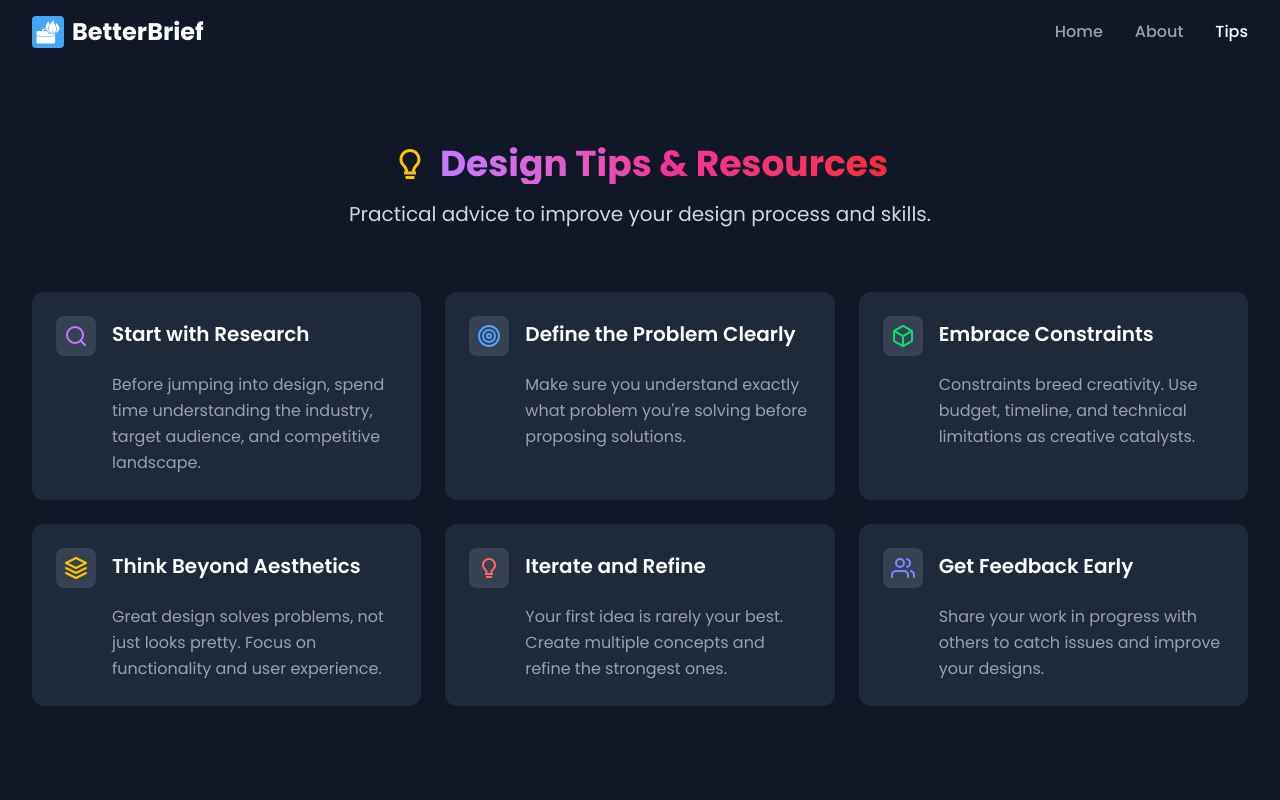
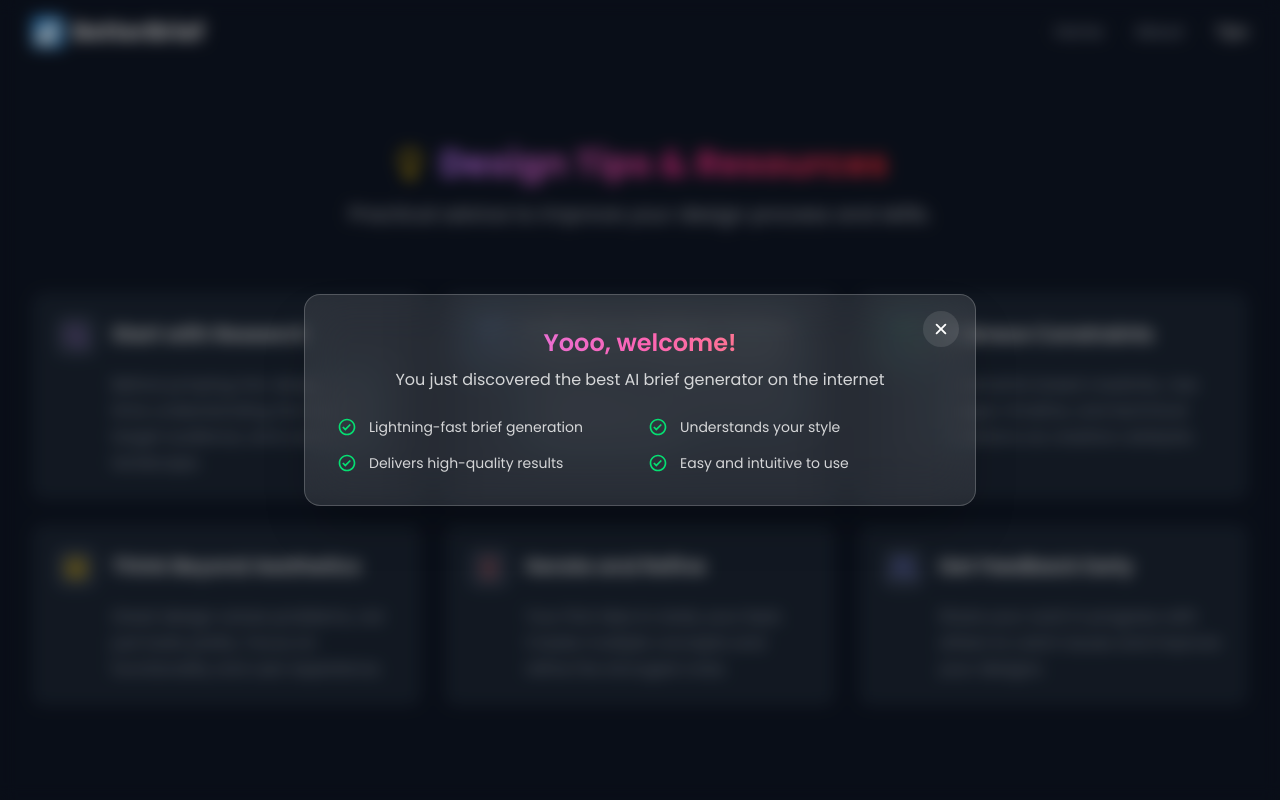
Before and after one commit to iamshamimimran/GOOD-BRIEF, a React (Vite) app: page /tips in a window 1280 px wide. Shown: the top 800 px of the page. Built offline with nearby package versions, Linux system fonts and the light colour scheme.

Commit message:
A modal Update

```diff
--- a/index.html
+++ b/index.html
@@ -7,6 +7,7 @@
   <meta name="viewport" content="width=device-width, initial-scale=1.0" />
   <style>
     @import url('https://fonts.googleapis.com/css2?family=Poppins:ital,wght@0,100;0,200;0,300;0,400;0,500;0,600;0,700;0,800;0,900;1,100;1,200;1,300;1,400;1,500;1,600;1,700;1,800;1,900&display=swap');
+    @import url('https://fonts.googleapis.com/css2?family=Titillium+Web:ital,wght@0,200;0,300;0,400;0,600;0,700;0,900;1,200;1,300;1,400;1,600;1,700&display=swap');
   </style>
   <title>Better Brief</title>
 </head>
--- a/src/App.jsx
+++ b/src/App.jsx
@@ -5,11 +5,13 @@ import Footer from "./components/Footer";
 import Home from "./pages/Home";
 import About from "./pages/About";
 import Tips from "./pages/Tips";
+import NotificationModal from "./components/NotificationModal";
 
 function App() {
   return (
     <Router>
       <div className="min-h-screen">
+        <NotificationModal />
         <Header />
         <main>
           <Routes>
--- a/src/components/Header.jsx
+++ b/src/components/Header.jsx
@@ -52,7 +52,7 @@ const Header = () => {
   return (
     <>
       <header
-        className={`fixed top-0 left-0 right-0 z-50 transition-all duration-300 ${
+        className={`fixed top-0 left-0 right-0 transition-all duration-300 ${
           scrolled
             ? "bg-gray-900 border-b border-gray-800 shadow-lg py-2"
             : "bg-gray-900 py-4"
--- /dev/null
+++ b/src/components/NotificationModal.jsx
@@ -0,0 +1,78 @@
+import { useEffect, useState } from "react";
+import { BiCheckCircle } from "react-icons/bi";
+import { IoClose } from "react-icons/io5";
+
+export default function NotificationModal() {
+  const [show, setShow] = useState(false);
+
+  // Lock scroll when modal is open
+  useEffect(() => {
+    if (show) {
+      document.body.classList.add("overflow-hidden");
+    } else {
+      document.body.classList.remove("overflow-hidden");
+    }
+    return () => document.body.classList.remove("overflow-hidden");
+  }, [show]);
+
+  // Show on first visit
+  useEffect(() => {
+    const visited = sessionStorage.getItem("hasVisited");
+    if (!visited) {
+      setShow(true);
+      sessionStorage.setItem("hasVisited", "true");
+    }
+  }, []);
+
+  if (!show) return null;
+
+  return (
+    <>
+      {/* Backdrop */}
+      <div className="fixed inset-0 bg-black/40 backdrop-blur-sm z-50" />
+
+      {/* Modal */}
+      <div className="fixed inset-0 z-60 flex items-center justify-center px-4 sm:px-6">
+        <div className="relative w-full max-w-lg sm:max-w-xl lg:max-w-2xl bg-white/10 backdrop-blur-xl border border-white/20 rounded-2xl shadow-2xl p-6 sm:p-8 overflow-y-auto max-h-[90vh]">
+          {/* Close button */}
+          <button
+            onClick={() => setShow(false)}
+            className="absolute top-4 right-4 p-2 rounded-full bg-white/10 hover:bg-white/20 transition-all duration-200 group"
+          >
+            <IoClose className="w-5 h-5 text-white group-hover:rotate-90 transition-transform duration-200" />
+          </button>
+
+          {/* Content */}
+          <div className="text-center space-y-6">
+            {/* Title */}
+            <div className="space-y-2">
+              <h2 className="text-xl sm:text-2xl font-semibold bg-gradient-to-r from-purple-400 via-pink-400 to-orange-400 bg-clip-text text-transparent">
+                Yooo, welcome!
+              </h2>
+              <p className="text-white/80 text-sm sm:text-base leading-relaxed">
+                You just discovered the best AI brief generator on the internet
+              </p>
+            </div>
+
+            {/* Features */}
+            <div className="grid grid-cols-1 sm:grid-cols-2 gap-4 text-left mt-4 sm:mt-6">
+              {[
+                "Lightning-fast brief generation",
+                "Understands your style",
+                "Delivers high-quality results",
+                "Easy and intuitive to use",
+              ].map((text, i) => (
+                <div key={i} className="flex items-center gap-3">
+                  <BiCheckCircle className="w-5 h-5 text-green-400 flex-shrink-0" />
+                  <span className="text-white/80 text-xs sm:text-sm">
+                    {text}
+                  </span>
+                </div>
+              ))}
+            </div>
+          </div>
+        </div>
+      </div>
+    </>
+  );
+}
--- a/src/index.css
+++ b/src/index.css
@@ -2,6 +2,12 @@
 
 .poppins-regular {
   font-family: "Poppins", sans-serif;
+  font-weight: 400;
+  font-style: normal;
+}
+
+.titillium-web-regular {
+  font-family: "Titillium Web", sans-serif;
   font-weight: 400;
   font-style: normal;
 }
```
